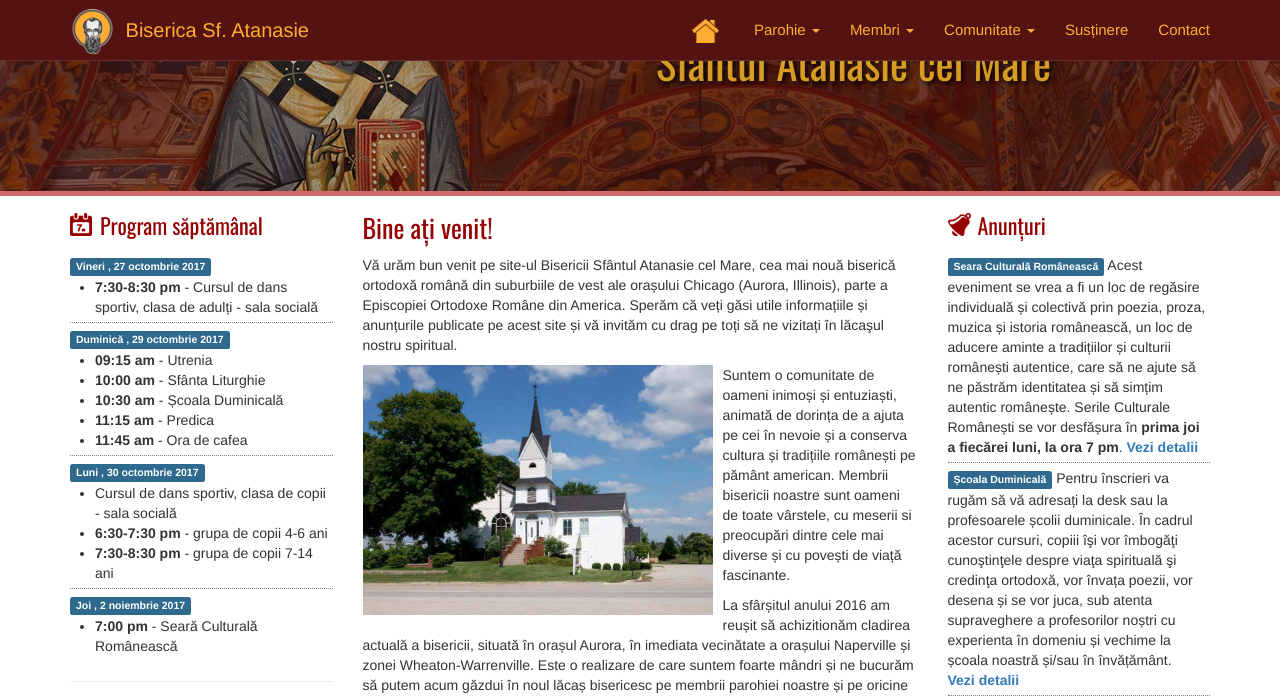
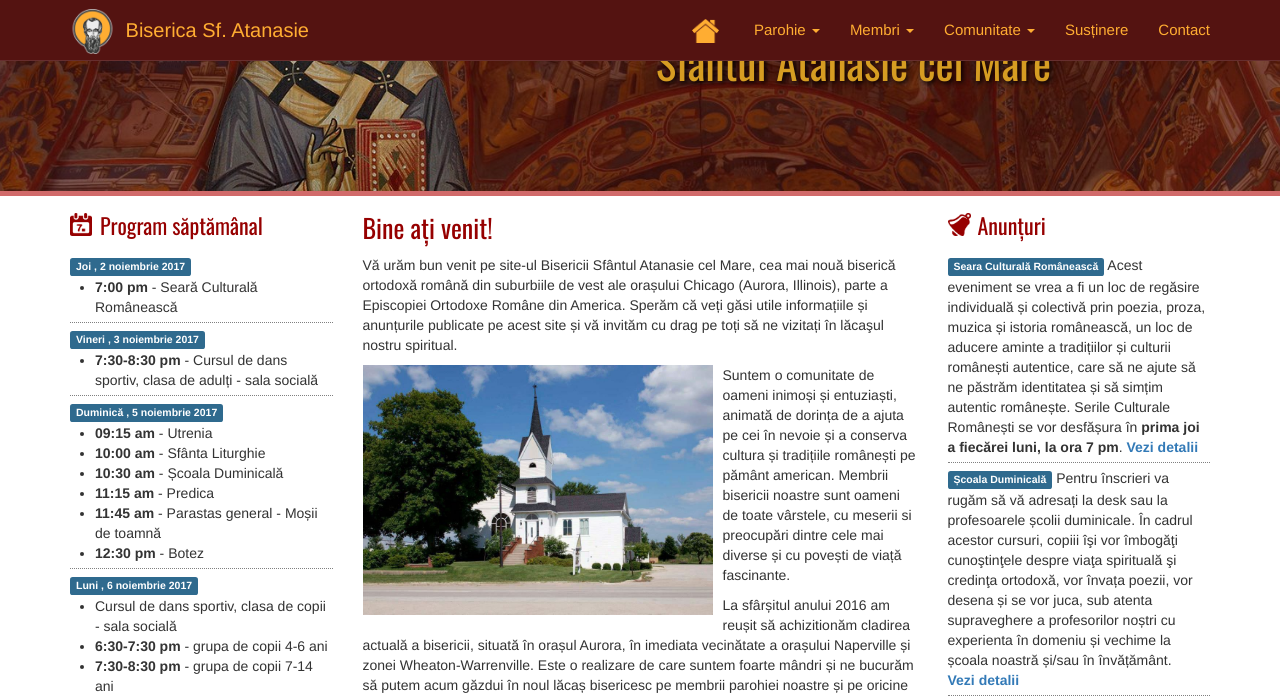
Before and after one commit to iulian787/sfat, a Jekyll site: the page built from ro/index.html, in a window 1280 px wide and 900 px high, scrolled down 219 px, cut to the strip 0-698 px from the top of the window. Built offline with Jekyll 4.4.1, drawn with Linux system fonts in a browser that asks for light colours.

Commit message:
update sch

```diff
--- a/_includes/schedule-ro.md
+++ b/_includes/schedule-ro.md
@@ -1,18 +1,19 @@
 
-* <label>Vineri , 27 octombrie 2017</label>
+* <label>Joi , 2 noiembrie 2017</label>
+  * **7:00 pm** - Seară Culturală Românească
+
+* <label>Vineri , 3 noiembrie 2017</label>
   * **7:30-8:30 pm** - Cursul de dans sportiv, clasa de adulți - sala socială
 
-* <label>Duminică , 29 octombrie 2017</label>
+* <label>Duminică , 5 noiembrie 2017</label>
   * **09:15 am** - Utrenia
   * **10:00 am** - Sfânta Liturghie
   * **10:30 am** - Școala Duminicală
   * **11:15 am** - Predica
-  * **11:45 am** - Ora de cafea
+  * **11:45 am** - Parastas general - Moșii de toamnă
+  * **12:30 pm** - Botez
 
-* <label>Luni , 30 octombrie 2017</label>
+* <label>Luni , 6 noiembrie 2017</label>
   * Cursul de dans sportiv, clasa de copii - sala socială
   * **6:30-7:30 pm** - grupa de copii 4-6 ani
   * **7:30-8:30 pm** - grupa de copii 7-14 ani
-
-* <label>Joi , 2 noiembrie 2017</label>
-  * **7:00 pm** - Seară Culturală Românească
```
